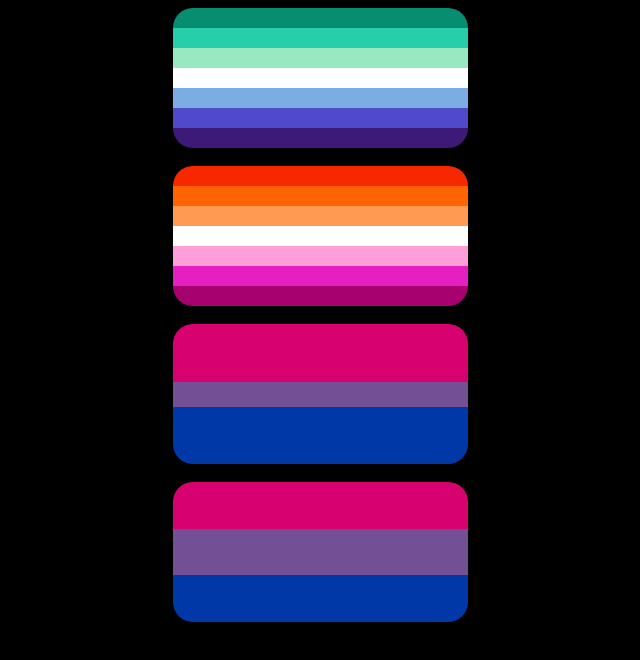
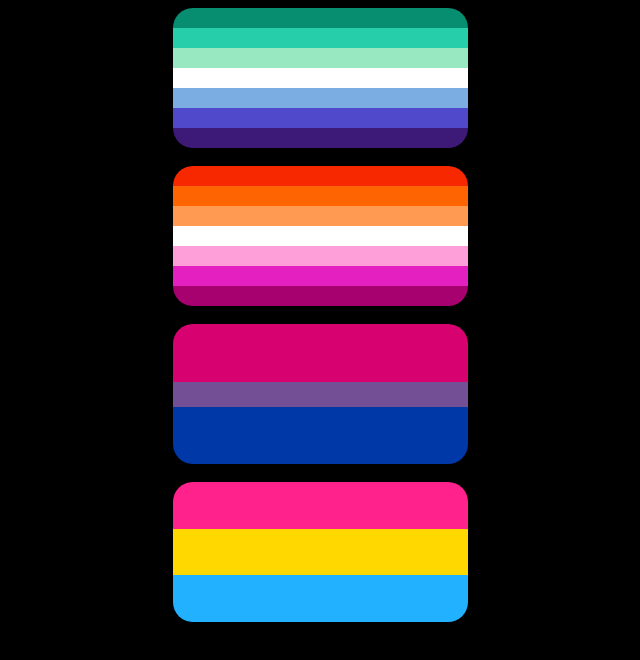
Before and after one commit to irscy/css-art, a plain HTML site: page pride-flags/index.html in a window 1280 px wide. Shown: the whole page, without its empty margins (320-960 px from the left). Drawn offline with Linux system fonts and the light colour scheme.

Commit message:
pan flag

```diff
--- a/pride-flags/style.css
+++ b/pride-flags/style.css
@@ -147,25 +147,25 @@ body {
     height: 20px;
     border-top-left-radius: 50px;
     border-top-right-radius: 50px;
-    background-color: #D70270;
+    background-color: #FF218C;
 }
 .four_one {
     border: none;
     width: 295px;
     height: 26.66px;
-    background-color: #D70270;
+    background-color: #FF218C;
 }
 .four_two {
     border: none;
     width: 295px;
     height: 46.66px;
-    background-color: #734F96;
+    background-color: #FFD800;
 }
 .four_three {
     border: none;
     width: 295px;
     height: 26.66px;
-    background-color: #0038A8;
+    background-color: #21B1FF;
 }
 .four_three_one {
     border: none;
@@ -173,5 +173,5 @@ body {
     height: 20px;
     border-bottom-left-radius: 50px;
     border-bottom-right-radius: 50px;
-    background-color: #0038A8;
+    background-color: #21B1FF;
 }
```
